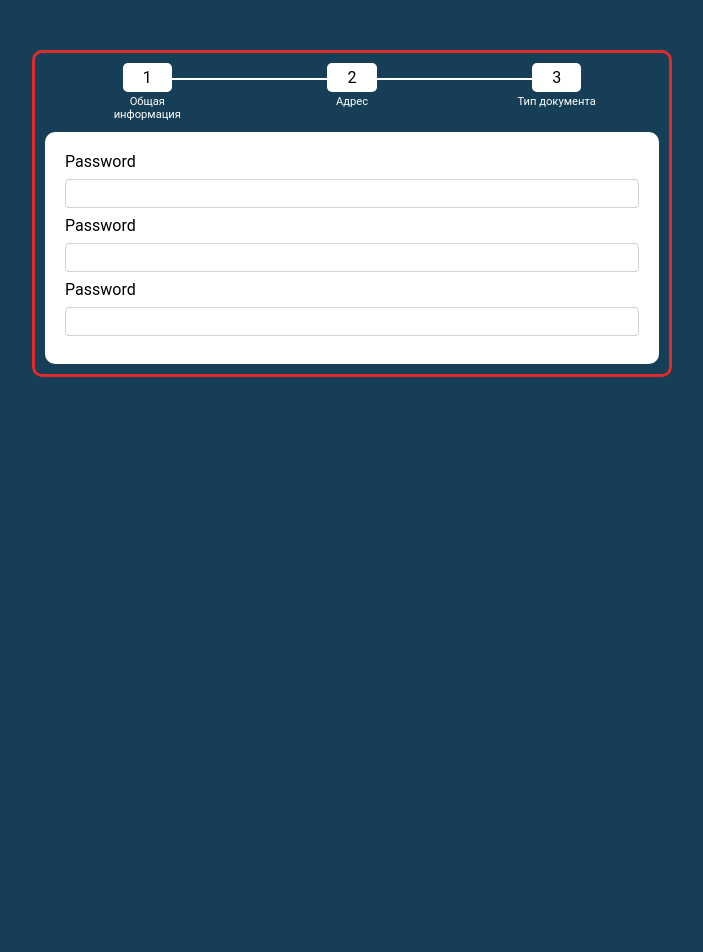
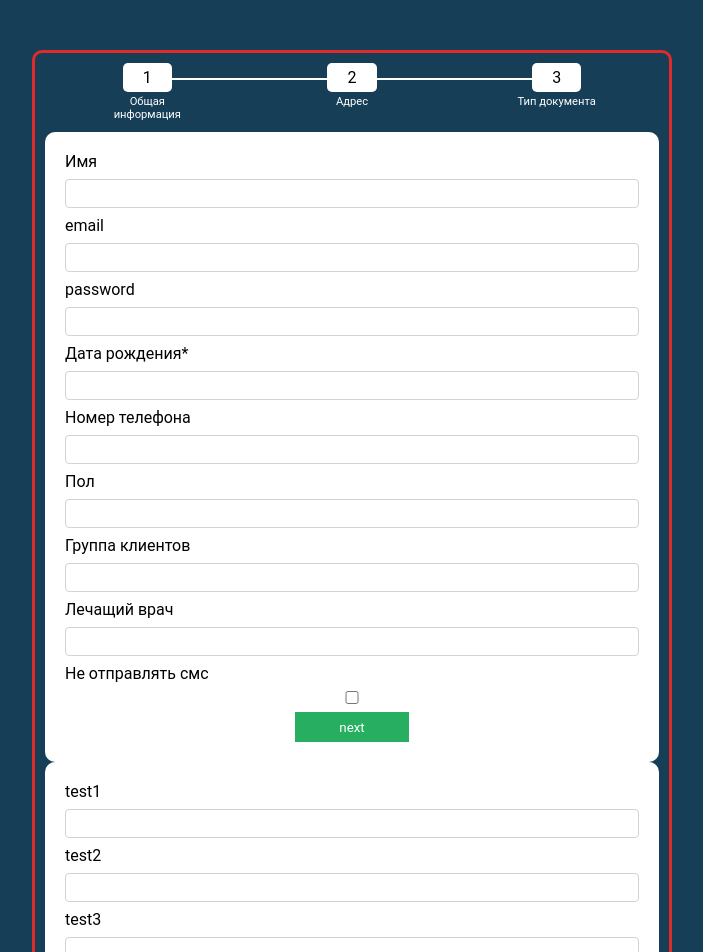
Before and after one commit to varMarat/vue-form-progress-bar, a Vue app: page / in a window 1280 px wide. Shown: the top 952 px of the page, without its empty margins (288-991 px from the left). Before the commit the page ends 800 px from the top, so only its background shows below. Built offline with nearby package versions, Linux system fonts and the light colour scheme.

Commit message:
FieldForm and vuelidate

```diff
--- a/package.json
+++ b/package.json
@@ -8,7 +8,8 @@
   },
   "dependencies": {
     "core-js": "^3.6.5",
-    "vue": "^2.6.11"
+    "vue": "^2.6.11",
+    "vuelidate": "^0.7.5"
   },
   "devDependencies": {
     "@vue/cli-plugin-babel": "~4.5.0",
--- a/src/App.vue
+++ b/src/App.vue
@@ -2,18 +2,33 @@
   <div id="app">
     <div class="app-wrapper">
       <ProgressBar/>
-      <MyForm/>
+
+      <form action="">
+        <FieldForm :formData="formData"/>
+        <FieldForm :formData="formData2"/>
+        <FieldForm :formData="formData3"/>
+      </form>
+
     </div>
   </div>
 </template>
 
 <script>
-import MyForm from './components/MyForm'
+import FieldForm from './components/FieldForm'
 import ProgressBar from './components/ProgressBar'
+import data from './data'
+
 export default {
   name: 'App',
   components: {
-    MyForm, ProgressBar
+    FieldForm, ProgressBar
+  },
+  data(){
+    return{
+      formData: data.generalInformation,
+      formData2: data.address,
+      formData3: data.documentType
+    }
   }
 }
 </script>
--- /dev/null
+++ b/src/components/FieldForm.vue
@@ -0,0 +1,92 @@
+<template>
+  <div class="form-wrapper">
+    <div>
+        <FormGroup
+          v-for="(item, index) in formData" :key="index"
+          :index="+index"
+          :item="item"
+          :errors="errors"
+          @input-child="onInput"
+        />
+        <button class="btn" >next</button>
+    </div>
+  </div>
+</template>
+
+<script>
+import FormGroup from './FormGroup.vue'
+import {required, minLength} from 'vuelidate/lib/validators'
+export default {
+  name: 'FieldForm',
+  components:{
+      FormGroup
+  },
+  props:{
+    formData:{
+      type: Array
+    }
+  },
+  beforeMount(){
+    this.formData.forEach((item)=>{
+      this.errors.push(true)
+      if(item.required===true){
+         this.$set(this.fieldsVal, item.name, '')
+      }
+    })
+  },
+  validations:{
+    fieldsVal:{
+      name:{
+        required,
+        minLength: minLength(4)
+      },
+      email:{
+        minLength: minLength(6)
+      },
+      password:{
+        minLength: minLength(8)
+      }
+    }
+  },
+  data(){
+    return{
+      fieldsVal:{},
+      errors:[]
+    }
+  },
+  methods:{
+    onInput(data){
+      if(this.fieldsVal[data.name] != undefined){
+        this.fieldsVal[data.name] = data.value
+        this.$v.fieldsVal[data.name].$touch()
+        this.$set(this.errors, data.id, this.$v.fieldsVal[data.name].$error)
+      }else{
+        this.$set(this.errors, data.id, false)
+      }
+    },
+    onClick(){
+      console.log('btn')
+    }
+  }
+}
+</script>
+
+<style lang="scss">
+  .form-wrapper{
+    border-radius: 10px;
+    padding: 20px;
+    background: #fff;
+  }
+  .btn{
+    display: block;
+    margin: 0 auto;
+    height: 30px;
+    width: 20%;
+    border: none;
+    background: #27AE60;
+    color: #fff;
+  }
+  .bor{
+    border: 1px solid red;
+  }
+</style>
--- a/src/components/FormGroup.vue
+++ b/src/components/FormGroup.vue
@@ -1,13 +1,36 @@
 <template>
     <div class="my-form-group">
-        <label for="">Password</label>
-        <input type="password" class="my-form-control">
+        <label for="">{{item.label}}</label>
+        <input
+            :type="item.type"
+            :name="item.name"
+            class="my-form-control"
+            :class="{'bor': !errors[index]}"
+            @input="onInput($event, index)"
+        >
     </div>
 </template>
 
 <script>
 export default {
-    name:'FormGroup'
+    name:'FormGroup',
+    props:{
+        item:{
+            type: Object
+        },
+        errors: Array,
+        index: Number,
+        value: String,
+    },
+    methods:{
+        onInput(e, id){
+            this.$emit('input-child', {
+                value: e.target.value,
+                name: e.target.name,
+                id: id
+            })
+        }
+    }
 }
 </script>
 
@@ -22,8 +45,11 @@ export default {
     box-sizing: border-box;
     transition: 0.3s;
     &:focus{
-        border-color: rgb(30, 144, 255);
-        box-shadow: 0 0 8px 0 rgb(30, 144, 255);
+        // border-color: rgb(30, 144, 255);
+        // box-shadow: 0 0 8px 0 rgb(30, 144, 255);
+    }
+    .bor{
+        border: 3px solid red;
     }
 }
 </style>
--- a/src/components/MyForm.vue
+++ /dev/null
@@ -1,28 +0,0 @@
-<template>
-  <div class="form-wrapper">
-    <form action="">
-        <FormGroup/>
-        <FormGroup/>
-        <FormGroup/>
-    </form>
-  </div>
-</template>
-
-<script>
-import FormGroup from './FormGroup.vue'
-
-export default {
-  name: 'MyForm',
-  components:{
-      FormGroup
-  }
-}
-</script>
-
-<style lang="scss">
-  .form-wrapper{
-    border-radius: 10px;
-    padding: 20px;
-    background: #fff;
-  }
-</style>
--- /dev/null
+++ b/src/data.js
@@ -0,0 +1,111 @@
+export default{
+  generalInformation:[
+    {
+      id: 1,
+      label:'Имя',
+      type: 'text',
+      required: true,
+      name:'name'
+    },
+    {
+      id: 2,
+      label:'email',
+      type: 'email',
+      required: true,
+      name: 'email'
+    },
+    {
+      id: 3,
+      label:'password',
+      type: 'password',
+      required: true,
+      name: 'password',
+    },
+    {
+      id: 4,
+      label:'Дата рождения*',
+      type: 'text',
+      required: false,
+      name:'birthday'
+    },
+    {
+      id: 5,
+      label:'Номер телефона',
+      type: 'text',
+      required: false,
+      name:'phone'
+    },
+    {
+      id: 6,
+      label:'Пол',
+      type: 'text',
+      required: false,
+      name: 'sex'
+    },
+    {
+      id: 7,
+      label:'Группа клиентов',
+      type: 'text',
+      required: false,
+      name: 'clients'
+    },
+    {
+      id: 8,
+      label:'Лечащий врач',
+      type: 'text',
+      required: false,
+      name: 'doctor'
+    },
+    {
+      id:9,
+      label:'Не отправлять смс',
+      type:'checkbox'
+    }
+  ],
+  address:[
+    {
+      id: 1,
+      label:'test1',
+      type: 'text',
+      required: true,
+      name:'test1'
+    },
+    {
+      id: 1,
+      label:'test2',
+      type: 'text',
+      required: true,
+      name:'test2'
+    },
+    {
+      id: 1,
+      label:'test3',
+      type: 'text',
+      required: true,
+      name:'test3'
+    }
+  ],
+  documentType:[
+    {
+      id: 1,
+      label:'test1.1',
+      type: 'text',
+      required: true,
+      name:'test1.1'
+    },
+    {
+      id: 1,
+      label:'test2.1',
+      type: 'text',
+      required: true,
+      name:'test2.1'
+    },
+    {
+      id: 1,
+      label:'test3.1',
+      type: 'text',
+      required: true,
+      name:'test3.1'
+    }
+  ]
+}
--- a/src/main.js
+++ b/src/main.js
@@ -1,6 +1,9 @@
 import Vue from 'vue'
 import App from './App.vue'
 import './assets/scss/styles.scss'
+import Vuelidate from 'vuelidate'
+
+Vue.use(Vuelidate)
 
 Vue.config.productionTip = false
 
```
Also changed, not shown: 1 other file (tests, documents, lock files or other folders).
